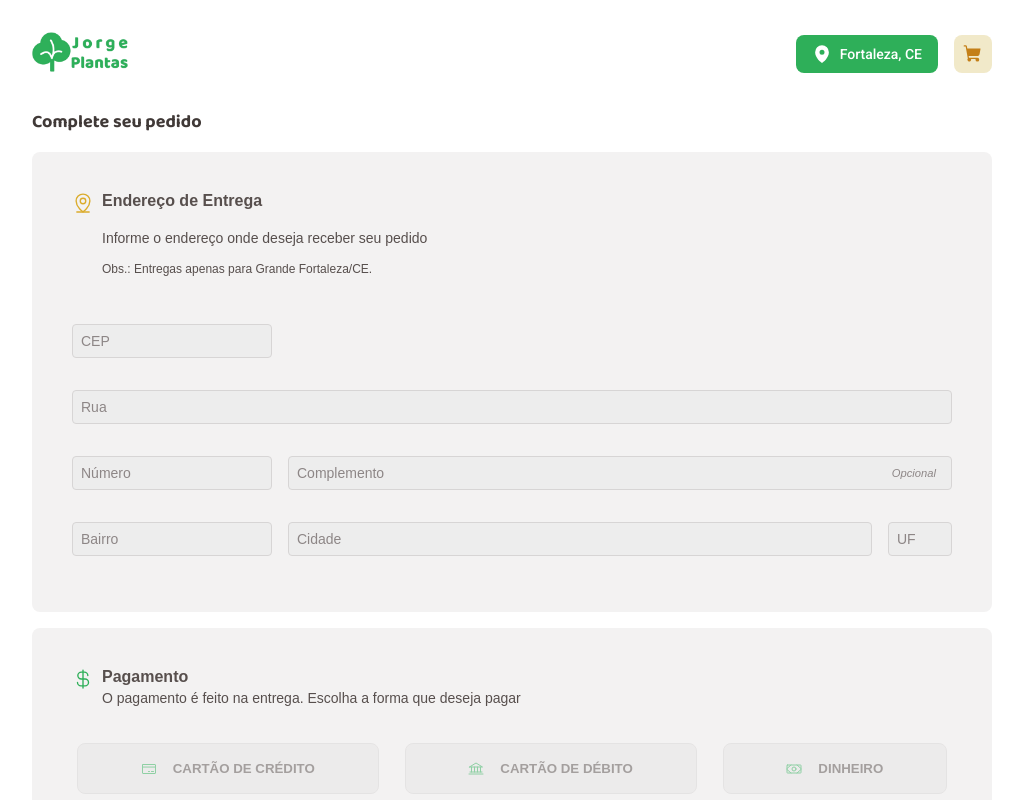
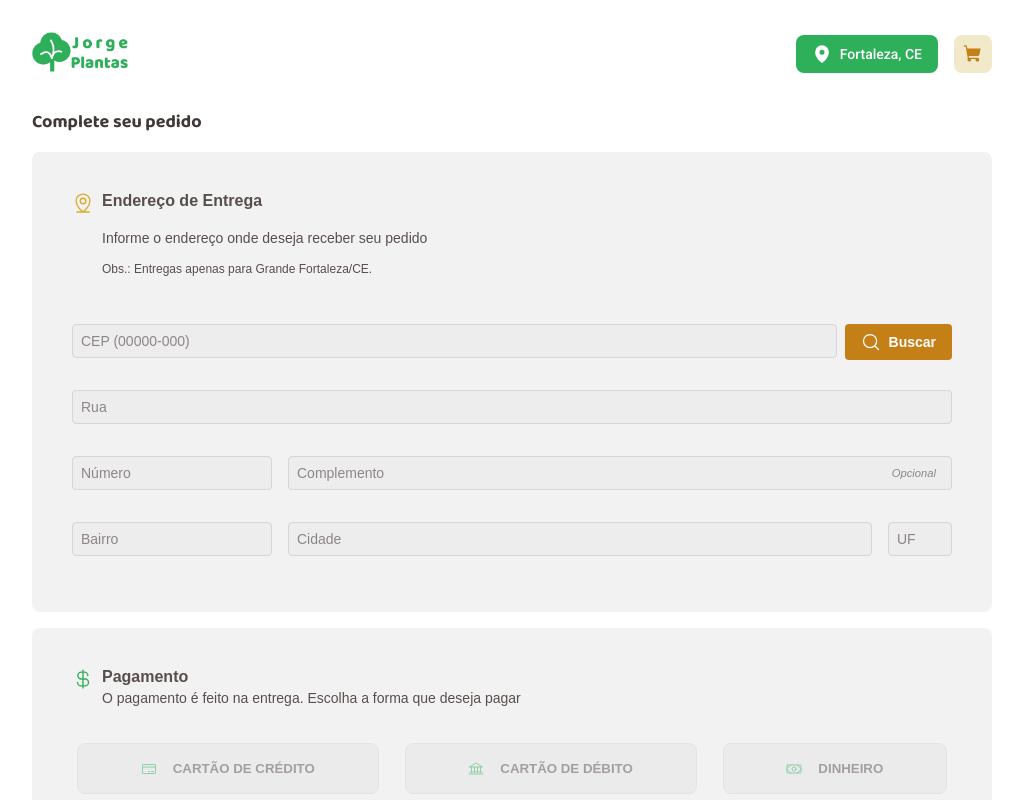
Before and after one commit to zacsampaio/jorge-plantas, a React (Vite) app: page /checkout in a window 1280 px wide. Shown: the top 800 px of the page, without its empty margins (128-1151 px from the left). Built offline with nearby package versions, Linux system fonts and the light colour scheme.

Commit message:
Implementação: BuscaCEP

```diff
--- a/src/pages/Checkout/components/formAddress/index.tsx
+++ b/src/pages/Checkout/components/formAddress/index.tsx
@@ -1,10 +1,10 @@
-import { MapPinLine } from "phosphor-react";
-import { CheckoutForm, CheckoutFormInputs, CheckoutFormTitles } from "./styled";
+import { MapPinLine, MagnifyingGlass } from "phosphor-react";
+import { CheckoutForm, CheckoutFormInputs, CheckoutFormTitles, CepInputContainer, SearchButton } from "./styled";
 import { useDispatch } from "react-redux";
 import { zodResolver } from "@hookform/resolvers/zod";
 import { addressSchema } from "./addressSchema";
 import { setAddress } from "../../../../redux/address/slice";
-import { useEffect, useRef } from "react";
+import { useEffect, useRef, useState } from "react";
 import { useForm } from "react-hook-form";
 
 interface FormProps {
@@ -21,14 +21,26 @@ interface FormData {
   state: string;
 }
 
+interface ViaCEPResponse {
+  cep: string;
+  logradouro: string;
+  complemento: string;
+  bairro: string;
+  localidade: string;
+  uf: string;
+  erro?: boolean;
+}
+
 export function Form({ onFormValidation }: FormProps) {
   const dispatch = useDispatch();
+  const [isLoadingCep, setIsLoadingCep] = useState(false);
 
   const {
     register,
     handleSubmit,
     formState: { errors, isValid },
     watch,
+    setValue,
   } = useForm<FormData>({
     resolver: zodResolver(addressSchema),
     mode: "onChange",
@@ -55,6 +67,63 @@ export function Form({ onFormValidation }: FormProps) {
     onFormValidation(true);
   };
 
+  const fetchAddressByCep = async (cep: string) => {
+    const cleanCep = cep.replace(/\D/g, "");
+
+    if (cleanCep.length !== 8) {
+      alert("CEP deve ter 8 dígitos");
+      return;
+    }
+
+    setIsLoadingCep(true);
+    try {
+      const response = await fetch(`https://viacep.com.br/ws/${cleanCep}/json/`);
+      const data: ViaCEPResponse = await response.json();
+
+      if (data.erro) {
+        alert("CEP não encontrado. Por favor, verifique o CEP informado.");
+        setIsLoadingCep(false);
+        return;
+      }
+
+      setValue("street", data.logradouro);
+      setValue("neighborhood", data.bairro);
+      setValue("city", data.localidade);
+      setValue("state", data.uf);
+
+      if (data.complemento) {
+        setValue("complement", data.complemento);
+      }
+    } catch (error) {
+      console.error("Erro ao buscar CEP:", error);
+      alert("Erro ao buscar CEP. Tente novamente.");
+    } finally {
+      setIsLoadingCep(false);
+    }
+  };
+
+  const handleSearchCep = () => {
+    const cepValue = watch("zipCode");
+    if (cepValue) {
+      fetchAddressByCep(cepValue);
+    } else {
+      alert("Por favor, insira um CEP.");
+    }
+  };
+
+  const formatCep = (value: string) => {
+    const cleanValue = value.replace(/\D/g, "");
+    if (cleanValue.length <= 8) {
+      return cleanValue.replace(/(\d{5})(\d{3})/, "$1-$2");
+    }
+    return value.substring(0, 9);
+  };
+
+  const handleCepChange = (e: React.ChangeEvent<HTMLInputElement>) => {
+    const formatted = formatCep(e.target.value);
+    setValue("zipCode", formatted);
+  };
+
   return (
     <CheckoutForm onSubmit={handleSubmit(onSubmit)}>
       <CheckoutFormTitles>
@@ -63,17 +132,29 @@ export function Form({ onFormValidation }: FormProps) {
       </CheckoutFormTitles>
       <p>Informe o endereço onde deseja receber seu pedido</p>
       <p>Obs.: Entregas apenas para Grande Fortaleza/CE.</p>
-      <CheckoutFormInputs>
+      <CepInputContainer>
         <input
-          placeholder="CEP"
+          placeholder="CEP (00000-000)"
           {...register("zipCode", { required: "CEP é obrigatório" })}
+          onChange={handleCepChange}
+          maxLength={9}
+          disabled={isLoadingCep}
         />
-        {errors.zipCode && (
-          <span>
-            {errors.zipCode.message + " - Por favor, verifique o CEP."}
-          </span>
-        )}
-      </CheckoutFormInputs>
+        <SearchButton
+          type="button"
+          onClick={handleSearchCep}
+          disabled={isLoadingCep}
+        >
+          <MagnifyingGlass size={20} />
+          {isLoadingCep ? "Buscando..." : "Buscar"}
+        </SearchButton>
+      </CepInputContainer>
+      {isLoadingCep && <span>Buscando endereço...</span>}
+      {errors.zipCode && (
+        <span>
+          {errors.zipCode.message + " - Por favor, verifique o CEP."}
+        </span>
+      )}
       <input
         placeholder="Rua"
         {...register("street", { required: "Rua é obrigatória" })}
--- a/src/pages/Checkout/components/formAddress/styled.ts
+++ b/src/pages/Checkout/components/formAddress/styled.ts
@@ -109,3 +109,50 @@ export const CheckoutFormInputs = styled.div`
     grid-template-columns: 12.5rem 1fr 4rem;
   }
 `;
+
+export const CepInputContainer = styled.div`
+  display: flex;
+  gap: 0.5rem;
+  width: 100%;
+
+  input {
+    flex: 1;
+    margin-bottom: 1rem;
+  }
+
+  @media (max-width: 600px) {
+    flex-direction: column;
+  }
+`;
+
+export const SearchButton = styled.button`
+  display: flex;
+  align-items: center;
+  justify-content: center;
+  gap: 0.5rem;
+  padding: 0.5rem 1rem;
+  background: ${(props) => props.theme["yellow-500"]};
+  color: ${(props) => props.theme["white"]};
+  border: none;
+  border-radius: 4px;
+  cursor: pointer;
+  transition: background-color 0.2s;
+  font-size: 0.875rem;
+  font-weight: 600;
+  white-space: nowrap;
+  height: fit-content;
+
+  &:hover:not(:disabled) {
+    background: ${(props) => props.theme["yellow-300"]};
+  }
+
+  &:disabled {
+    opacity: 0.6;
+    cursor: not-allowed;
+  }
+
+  @media (max-width: 600px) {
+    width: 100%;
+    margin-bottom: 1rem;
+  }
+`;
```
